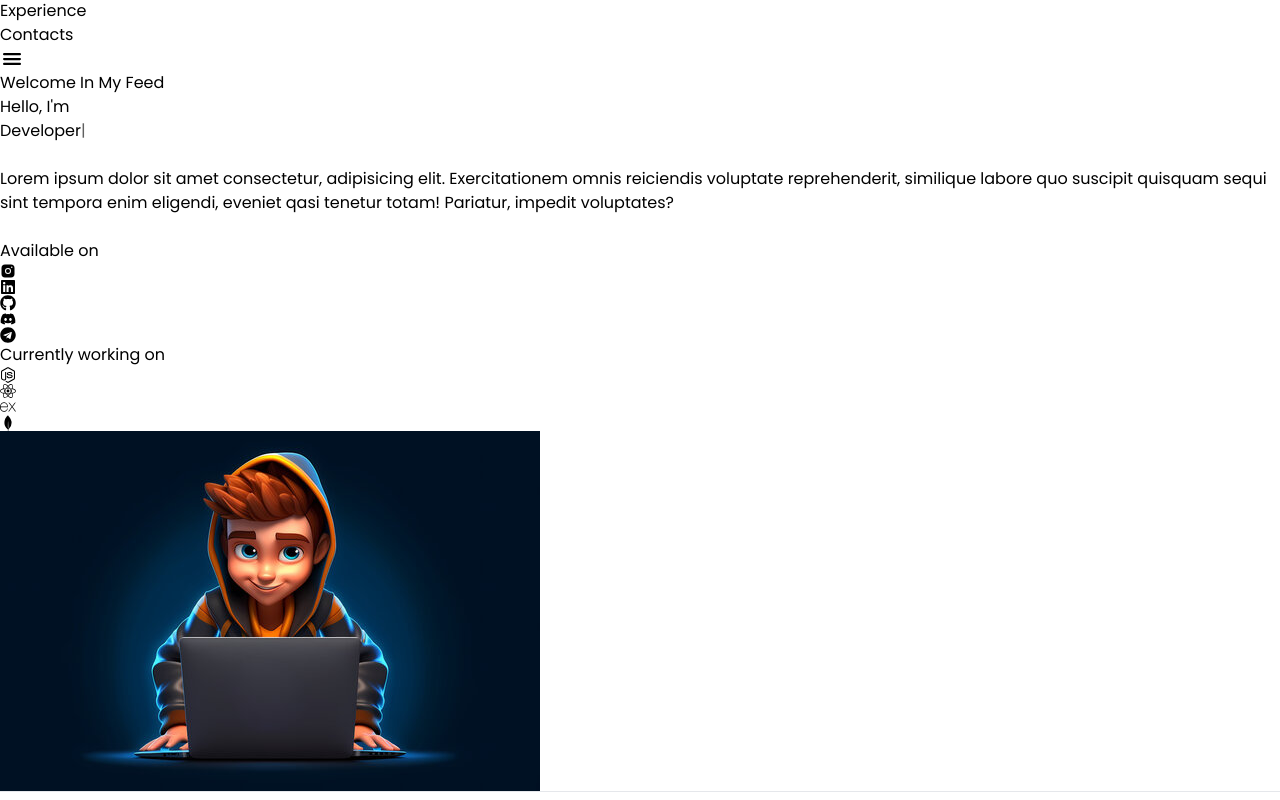
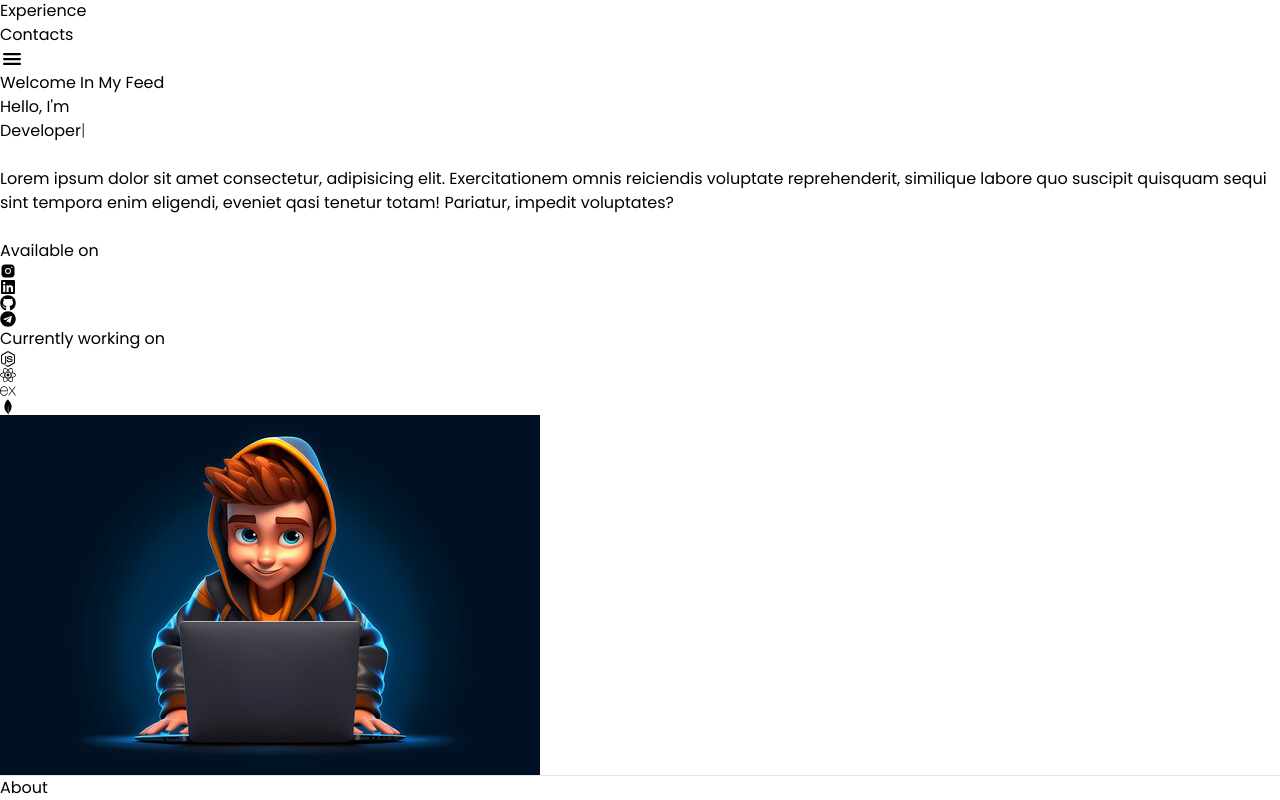
Before and after one commit to Sukh767/Portfolio, a React (Vite) app: page / in a window 1280 px wide. Shown: the part 481-1281 px from the top of the page. Built offline with nearby package versions, Linux system fonts and the light colour scheme.

Commit message:
add social media links

```diff
--- a/src/App.jsx
+++ b/src/App.jsx
@@ -1,10 +1,12 @@
 import Navbar from "./component/Navbar"
 import Home from "./component/Home"
+import About from "./component/About"
 const App = () => {
   return (
     <>
     <Navbar/>
     <Home/>
+    <About/>
     </>
   )
 }
--- /dev/null
+++ b/src/component/About.jsx
@@ -0,0 +1,9 @@
+import React from 'react'
+
+const About = () => {
+  return (
+    <div>About</div>
+  )
+}
+
+export default About
--- a/src/component/Home.jsx
+++ b/src/component/Home.jsx
@@ -12,7 +12,6 @@ import { ReactTyped, Typed } from "react-typed";
 import profile from "../assets/profile2.jpg";
 
 const Home = () => {
-
   return (
     <>
       <div className="max-w-screen-2xl container mx-auto px-4 md:px-20 my-20">
@@ -22,7 +21,8 @@ const Home = () => {
             <div className="flex space-x-l text-2xl md:text-4xl">
               <h1>Hello, I'm </h1>
               {/* <span className="text-red-600 font-bold">Developer</span> */}
-              <ReactTyped className="text-red-600 font-bold"
+              <ReactTyped
+                className="text-red-600 font-bold"
                 strings={[" Developer", " Programmer", " Coder"]}
                 typeSpeed={40}
                 backSpeed={50}
@@ -43,24 +43,34 @@ const Home = () => {
                 <h1 className="font-bold text-center">Available on</h1>
                 <ul className="flex space-x-5">
                   <li>
-                    {" "}
+                    <a
+                      href="https://www.instagram.com/sukh_jana/"
+                      target="_blank"
+                    >
                       <PiInstagramLogoFill className="text-3xl cursor-pointer" />
+                    </a>
                   </li>
                   <li>
-                    {" "}
+                    <a
+                      href="https://www.linkedin.com/in/sukharanjan-jana-402b42255"
+                      target="_blank"
+                    >
                       <FaLinkedin className="text-3xl cursor-pointer" />
+                    </a>
                   </li>
                   <li>
-                    {" "}
+                    <a href="https://github.com/Sukh767" target="_blank">
                       <FaGithub className="text-3xl cursor-pointer" />
+                    </a>
                   </li>
+                  {/* <li>
+                    <a href="https://www.instagram.com/sukh_jana/" target="_blank">
+                    <FaDiscord className="text-3xl cursor-pointer" />
+                  </li> */}
                   <li>
-                    {" "}
-                    <FaDiscord className="text-3xl cursor-pointer" />
-                  </li>
-                  <li>
-                    {" "}
+                    <a href="http://t.me/" target="_blank">
                       <FaTelegram className="text-3xl cursor-pointer" />
+                    </a>
                   </li>
                 </ul>
               </div>
@@ -79,11 +89,13 @@ const Home = () => {
           <div className="md:w-1/2 md:ml-48 order-1">
             <img
               src={profile}
-          alt="" className="rounded-full w-full md:w-[450px] md:h-[450px]"/>
+              alt=""
+              className="rounded-full w-full md:w-[450px] md:h-[450px]"
+            />
           </div>
         </div>
       </div>
-      <hr className="border-1"/>
+      <hr className="border-1" />
     </>
   );
 };
```
Lines whose indentation alone changed are shown as unchanged.
